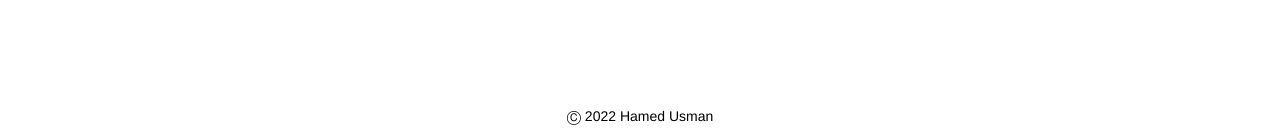
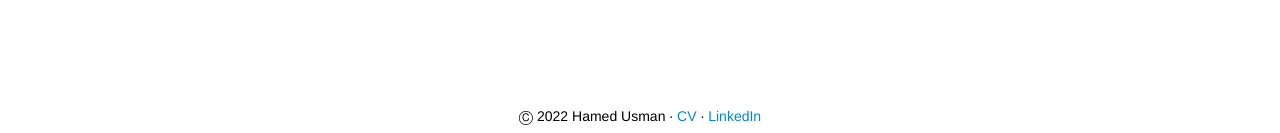
Before and after one commit to hamedusman/hamedusman.github.io, a Jekyll site: the page built from index.md, in a window 1280 px wide. Shown: the part 764-897 px from the top of the page. Built offline with Jekyll 4.4.1, drawn with Linux system fonts in a browser that asks for light colours.

Commit message:
Update index.md

```diff
--- a/index.md
+++ b/index.md
@@ -30,5 +30,5 @@ Hamed Usman is a graduate research assistant at Richard A. Chaifetz School of Bu
 
 
 <div class="footer">
-  <p>Ⓒ 2022 Hamed Usman</p>
+  <p>Ⓒ 2022 Hamed Usman ∙ <a href="{{ BASE_PATH }}/assets/CV.pdf">CV</a> ∙ <a href="https://linkedin.com/in/hamedusman">LinkedIn</a> </p>
 </div>
```
